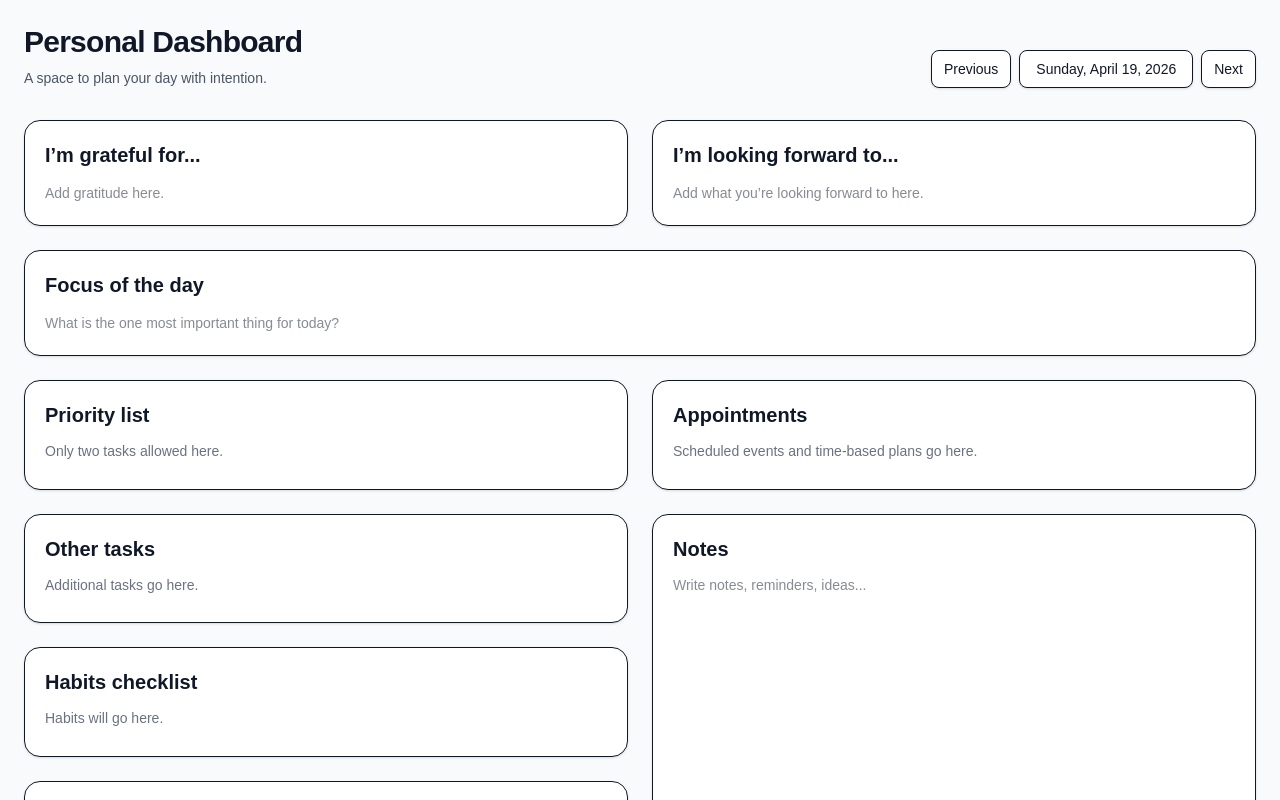
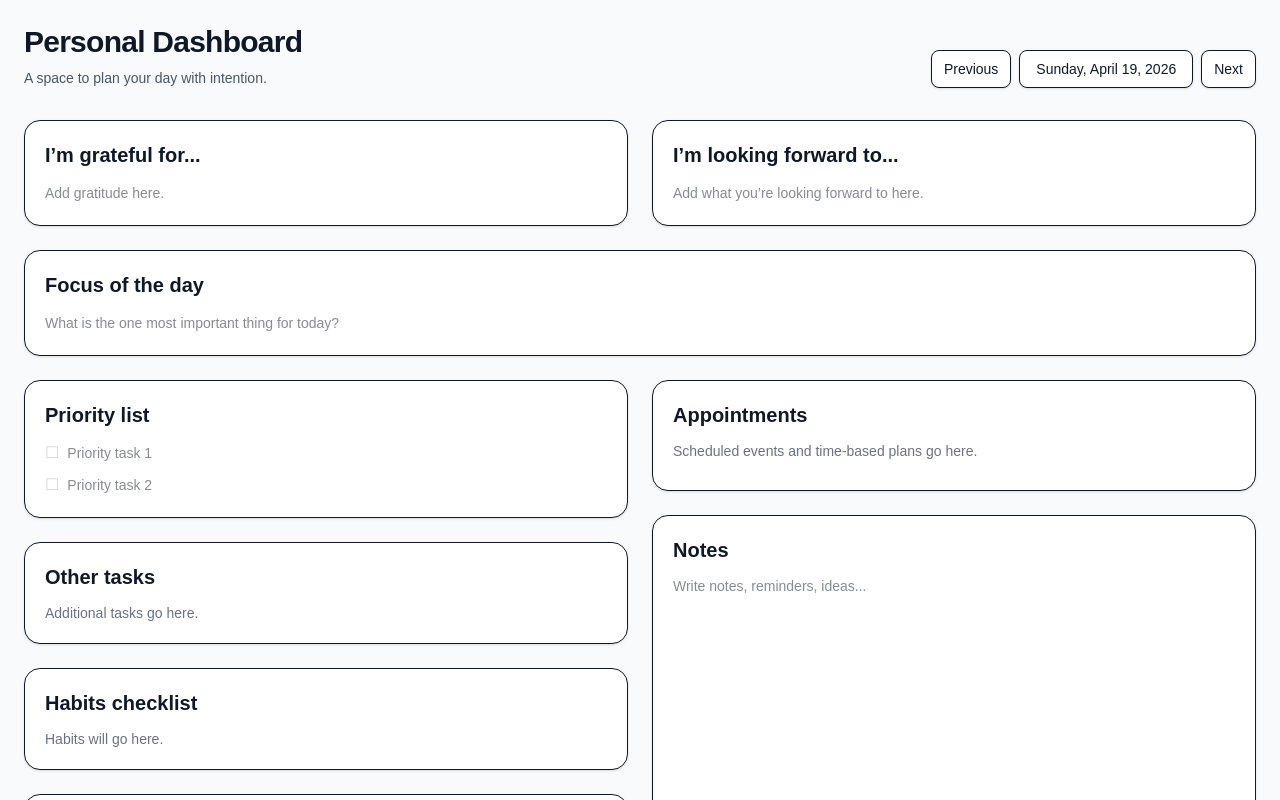
Before and after one commit to zolotavina/personal-dashboard, a Next.js app: page / in a window 1280 px wide. Shown: the top 800 px of the page. Built offline with nearby package versions, Linux system fonts and the light colour scheme.

Commit message:
Refine priority list and planner layout

```diff
--- a/src/app/page.tsx
+++ b/src/app/page.tsx
@@ -16,6 +16,11 @@ const FocusSection = dynamic(
 
 const DailyTextInput = dynamic(
   () => import("@/components/planner/DailyTextInput"),
+  { ssr: false },
+);
+
+const PriorityList = dynamic(
+  () => import("@/components/planner/PriorityList"),
   { ssr: false },
 );
 
@@ -109,9 +114,10 @@ export default function Home() {
         <section className="mb-6 grid gap-6 lg:grid-cols-2">
           <div className="grid gap-6">
             <SectionCard title="Priority list">
-              <p className="text-sm text-gray-500">
-                Only two tasks allowed here.
-              </p>
+              <PriorityList
+                key={`priorities-${dateKey}`}
+                storageKey={`priorities-${dateKey}`}
+              />
             </SectionCard>
 
             <SectionCard title="Other tasks">
@@ -137,7 +143,7 @@ export default function Home() {
             </SectionCard>
 
             <div className="lg:row-span-3">
-              <SectionCard title="Notes">
+              <SectionCard title="Notes" className="h-full">
                 <NotesSection key={dateKey} storageKey={`notes-${dateKey}`} />
               </SectionCard>
             </div>
--- a/src/components/SectionCard.tsx
+++ b/src/components/SectionCard.tsx
@@ -1,14 +1,16 @@
 type SectionCardProps = {
   title: string;
   children: React.ReactNode;
+  className?: string;
 };
 
 export default function SectionCard({
   title,
   children,
+  className = "",
 }: SectionCardProps) {
   return (
-    <div className="rounded-2xl border bg-white p-5 shadow-sm">
+    <div className={`rounded-2xl border bg-white p-5 shadow-sm ${className}`}>
       <h2 className="mb-3 text-xl font-semibold">{title}</h2>
       {children}
     </div>
--- a/src/components/planner/NotesSection.tsx
+++ b/src/components/planner/NotesSection.tsx
@@ -28,7 +28,7 @@ export default function NotesSection({
       onChange={(e) => setNotes(e.target.value)}
       placeholder={placeholder}
       style={{ minHeight }}
-      className="w-full resize-none bg-transparent text-sm outline-none"
+      className="h-full w-full resize-none bg-transparent text-sm outline-none"
     />
   );
 }
--- /dev/null
+++ b/src/components/planner/PriorityList.tsx
@@ -0,0 +1,99 @@
+"use client";
+
+import { useEffect, useState } from "react";
+
+type PriorityItem = {
+  text: string;
+  completed: boolean;
+};
+
+type PriorityListProps = {
+  storageKey: string;
+};
+
+export default function PriorityList({ storageKey }: PriorityListProps) {
+  const [tasks, setTasks] = useState<PriorityItem[]>(() => {
+    const savedTasks = localStorage.getItem(storageKey);
+
+    if (savedTasks) {
+      const parsed = JSON.parse(savedTasks);
+
+      if (typeof parsed[0] === "string") {
+        return [
+          {
+            text: parsed[0] || "",
+            completed: false,
+          },
+          {
+            text: parsed[1] || "",
+            completed: false,
+          },
+        ];
+      }
+
+      return parsed;
+    }
+
+    return [
+      { text: "", completed: false },
+      { text: "", completed: false },
+    ];
+  });
+
+  useEffect(() => {
+    localStorage.setItem(storageKey, JSON.stringify(tasks));
+  }, [storageKey, tasks]);
+
+  function updateText(index: number, value: string) {
+    const updated = [...tasks];
+    updated[index] = {
+      ...updated[index],
+      text: value,
+      completed: value.trim() ? updated[index].completed : false,
+    };
+    setTasks(updated);
+  }
+
+  function toggleComplete(index: number) {
+    if (!tasks[index].text.trim()) return;
+
+    const updated = [...tasks];
+    updated[index] = {
+      ...updated[index],
+      completed: !updated[index].completed,
+    };
+    setTasks(updated);
+  }
+
+  return (
+    <div className="space-y-2">
+      {tasks.map((task, index) => {
+        const isEmpty = !task.text.trim();
+
+        return (
+          <div key={index} className="flex items-center gap-2">
+            <button
+              onClick={() => toggleComplete(index)}
+              disabled={isEmpty}
+              className={`text-base ${
+                isEmpty ? "cursor-default text-gray-300" : "text-gray-700"
+              }`}
+            >
+              {task.completed ? "☑" : "☐"}
+            </button>
+
+            <input
+              type="text"
+              value={task.text}
+              onChange={(e) => updateText(index, e.target.value)}
+              placeholder={`Priority task ${index + 1}`}
+              className={`w-full bg-transparent text-sm outline-none ${
+                task.completed ? "text-gray-400 line-through" : ""
+              }`}
+            />
+          </div>
+        );
+      })}
+    </div>
+  );
+}
```
